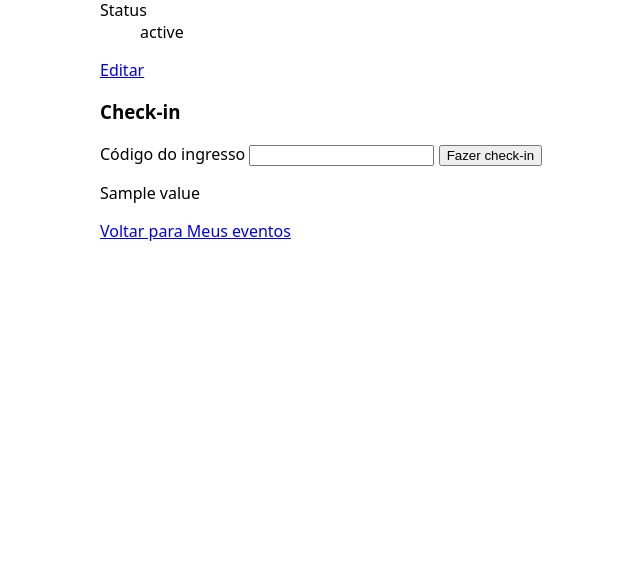
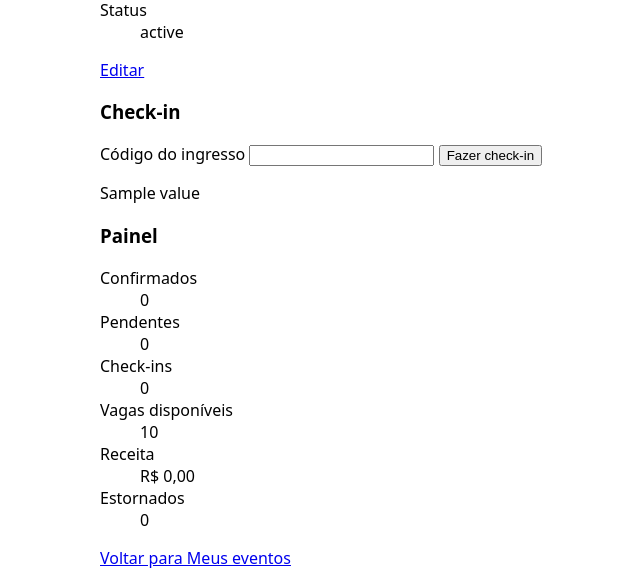
Before and after one commit to fredyschlag/mba-ia-fc-catraca, a Django app: template web/templates/web/organizador/gestao.html in a window 1280 px wide. Shown: the part 337-922 px from the top of the page, without its empty margins (60-700 px from the left). Before the commit the page ends 578 px from the top, so only its background shows below. Run offline with Django 5.2, Linux system fonts and the light colour scheme; the template is opened without the code that fills it: most values are stand-ins (such as "Sample title", 1, 10 or a date in 2020); data that the repository does not hold is empty.

Commit message:
feat(F06): bloco #painel na gestão com data-metrica, por template tag

```diff
--- a/web/templates/web/organizador/gestao/_painel.html
+++ b/web/templates/web/organizador/gestao/_painel.html
@@ -1,3 +1 @@
-{% comment %}Slot da F06 (painel). Recebe `evento` do contexto da gestão; a feature busca o que
-precisa com uma template tag própria, sem mexer na view de gestão.{% endcomment %}
-<section id="painel"></section>
+{% load painel %}<section id="painel">{% bloco_painel evento %}</section>
--- /dev/null
+++ b/web/templates/web/organizador/gestao/_painel_conteudo.html
@@ -0,0 +1,10 @@
+{% load catraca %}
+<h3>Painel</h3>
+<dl class="painel">
+  <dt>Confirmados</dt><dd data-metrica="confirmados">{{ painel.confirmados }}</dd>
+  <dt>Pendentes</dt><dd data-metrica="pendentes">{{ painel.pendentes }}</dd>
+  <dt>Check-ins</dt><dd data-metrica="check-ins">{{ painel.check_ins }}</dd>
+  <dt>Vagas disponíveis</dt><dd data-metrica="vagas-disponiveis">{{ painel.vagas_disponiveis }}</dd>
+  <dt>Receita</dt><dd data-metrica="receita">{{ painel.receita_centavos|reais }}</dd>
+  <dt>Estornados</dt><dd data-metrica="estornados">{{ painel.estornados }}</dd>
+</dl>
--- /dev/null
+++ b/web/templatetags/painel.py
@@ -0,0 +1,12 @@
+"""Bloco do painel na gestão (F06): a tag só chama o domínio e entrega o `Painel` ao template."""
+
+from django import template
+
+from dominio.servicos.painel import painel_do_evento
+
+register = template.Library()
+
+
+@register.inclusion_tag("web/organizador/gestao/_painel_conteudo.html")
+def bloco_painel(evento):
+    return {"painel": painel_do_evento(evento)}
```
Also changed, not shown: web/tests/test_painel.py (added, +94 -0 lines).
